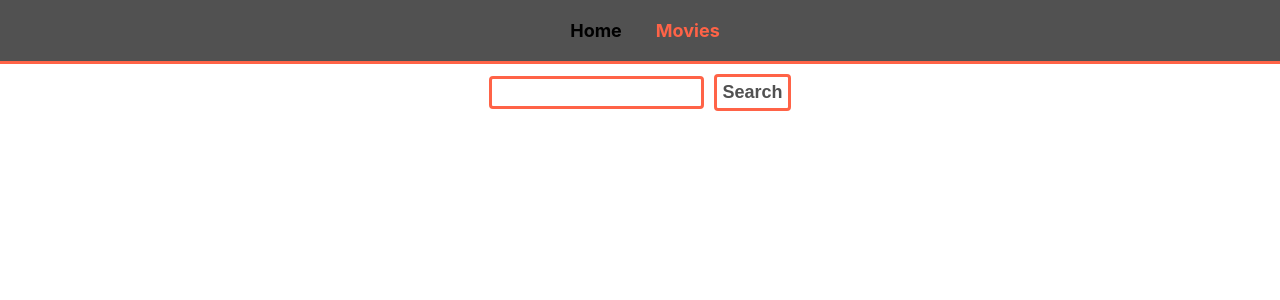
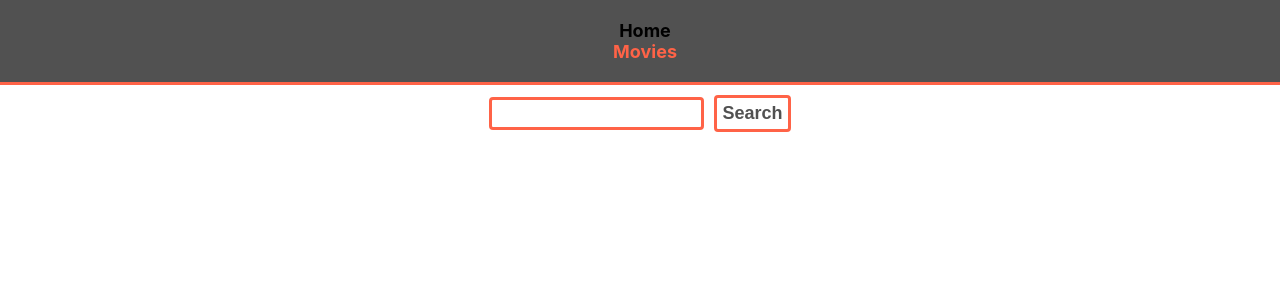
Before and after one commit to berkmansanna/moviesSearcher_react, a React (Create React App) app: page /goit-react-hw-05-movies/movies in a window 1280 px wide. Shown: the top 300 px of the page. Built offline with nearby package versions, Linux system fonts and the light colour scheme.

Commit message:
fix backLink

```diff
--- a/src/components/Layout/Layout.jsx
+++ b/src/components/Layout/Layout.jsx
@@ -7,8 +7,14 @@ export const Layout = () => {
     <Conteiner>
       <Header>
         <nav>
-          <StyledLink to="/">Home</StyledLink>
-          <StyledLink to="/movies">Movies</StyledLink>
+          <ul>
+            <li>
+              <StyledLink to="/">Home</StyledLink>
+            </li>
+            <li>
+              <StyledLink to="/movies">Movies</StyledLink>
+            </li>
+          </ul>
         </nav>
       </Header>
       <Suspense fallback={<div>Loading page...</div>}>
--- a/src/components/MovieDetails/MovieDetails.jsx
+++ b/src/components/MovieDetails/MovieDetails.jsx
@@ -33,6 +33,7 @@ const MovieDetails = () => {
   const [movie, setMovie] = useState(MOVIES_DATA);
   const location = useLocation();
 
+
   useEffect(() => {
     getMoviesById(movieId).then(setMovie).catch(`Error`);
   }, [movieId]);
@@ -44,7 +45,7 @@ const MovieDetails = () => {
   const { title, poster_path, vote_average, overview, genres } = movie;
   const movieGenres = genres.map(item => item.name).join(', ');
 
-  const backLinkHref = location.state?.from ?? '/';
+  const backLinkHref = location?.state?.from ?? '/';
 
   return (
     <>
@@ -64,10 +65,10 @@ const MovieDetails = () => {
             <Genres>Genres: {movieGenres}</Genres>
             <DetailsNavList>
               <DetailsNavItems>
-                <DetailsNav to="cast">Cast</DetailsNav>
+                <DetailsNav to="cast" state={location.state}>Cast</DetailsNav>
               </DetailsNavItems>
               <DetailsNavItems>
-                <DetailsNav to="reviews">Reviews</DetailsNav>
+                <DetailsNav to="reviews" state={location.state}>Reviews</DetailsNav>
               </DetailsNavItems>
             </DetailsNavList>
           </DiscriptionMovie>
--- a/src/pages/Movies/Movies.jsx
+++ b/src/pages/Movies/Movies.jsx
@@ -27,6 +27,8 @@ const Movies = () => {
       .catch(`Error`);
   };
 
+  console.log(location);
+
   return (
     <Section>
       <SearchForm onSearch={handleSearch} />
```
